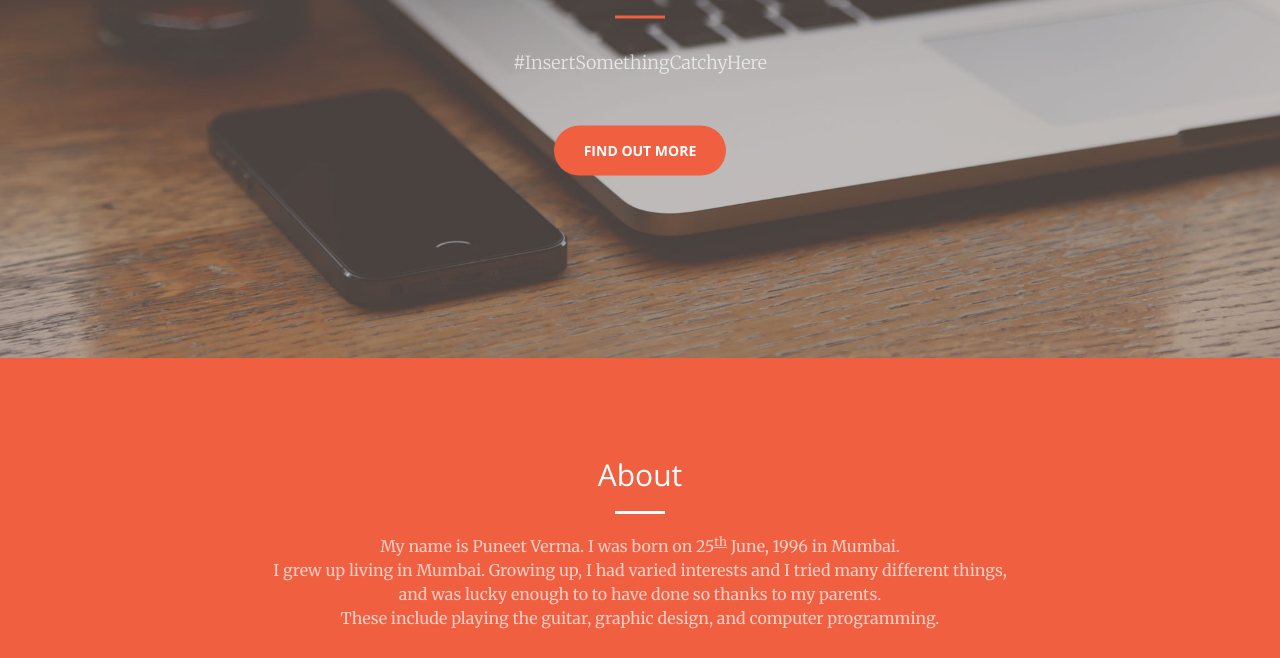
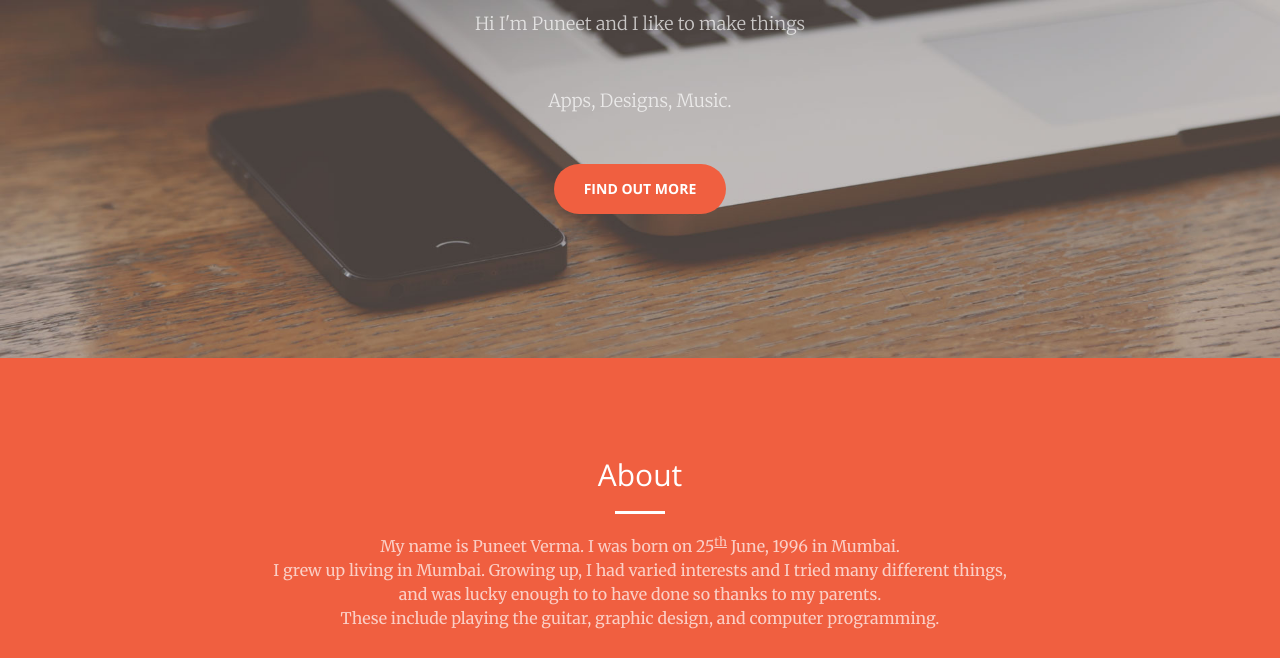
Before and after one commit to Puneet256/Puneet256.github.io, a website: page index.html in a window 1280 px wide. Shown: the part 442-1100 px from the top of the page. Drawn offline with nearby package versions, Linux system fonts and the light colour scheme.

Commit message:
updating tagline

```diff
--- a/index.html
+++ b/index.html
@@ -72,7 +72,8 @@
                 <br><br><br>
                 <h1 id="homeHeading">Puneet Verma</h1>
                 <hr>
-                <p>#InsertSomethingCatchyHere</p>
+                <p>Hi I'm Puneet and I like to make things</p>
+                <p>Apps, Designs, Music.</p>
                 <a href="#about" class="btn btn-primary btn-xl page-scroll">Find Out More</a>
             </div>
         </div>
```
